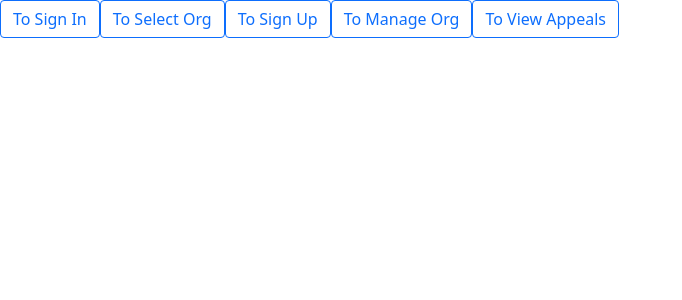
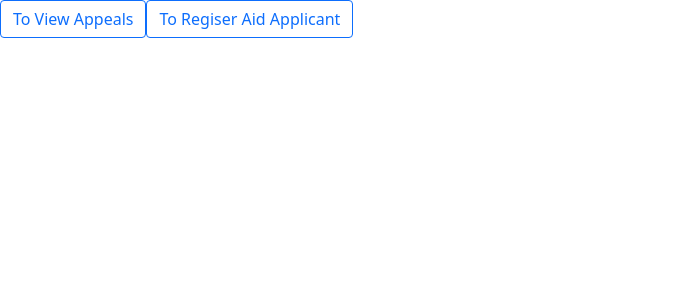
Before and after one commit to Hihihi1215/CovidMan, a React (Create React App) app: page /OrgRepHome in a window 1280 px wide. Before the commit this address led to /Home. Shown: the top 300 px of the page, without its empty margins (0-682 px from the left). Built offline with nearby package versions, Linux system fonts and the light colour scheme.

Commit message:
Context for organisations done

```diff
--- /dev/null
+++ b/src/OrganisationContext.js
@@ -0,0 +1,31 @@
+import React, { useContext, useState } from 'react';
+
+const OrganisationContext = React.createContext();
+const OrganisationUpdateContext = React.createContext();
+
+export const useOrganisation = () => {
+    return useContext(OrganisationContext);
+}
+
+export const useOrganisationUpdate = () => {
+    return useContext(OrganisationUpdateContext);
+}
+
+function OrganisationProvider({children}) {
+    const [ organisation, setOrganisation ] = useState({});
+
+    const updateOrganisation = (orgObject) => {
+        setOrganisation(orgObject);
+    }
+
+    return (
+        <OrganisationContext.Provider value={organisation}>
+            <OrganisationUpdateContext.Provider value={updateOrganisation}>
+                {children}
+            </OrganisationUpdateContext.Provider>
+        </OrganisationContext.Provider>
+    )
+
+}
+
+export default OrganisationProvider
--- a/src/index.js
+++ b/src/index.js
@@ -3,10 +3,13 @@ import ReactDOM from 'react-dom';
 import './css/index.css';
 import App from './webPages/App';
 import reportWebVitals from './reportWebVitals';
+import OrganisationProvider from './OrganisationContext';
 
 ReactDOM.render(
   <React.StrictMode>
-    <App />
+    <OrganisationProvider>
+      <App />
+    </OrganisationProvider>
   </React.StrictMode>,
   document.getElementById('root')
 );
--- a/src/webPages/App.js
+++ b/src/webPages/App.js
@@ -11,6 +11,7 @@ import RegisterCovidManAdmin from './RegisterCovidManAdmin';
 import ManageOrganization from './ManageOrganization';
 import AdminConfirmationModal from '../components/AdminConfirmationModal';
 import ViewAppeals from './ViewAppeals';
+import OrgRepHome from './OrgRepHome';
 
 function App() {
 
@@ -40,11 +41,14 @@ function App() {
               <SelectOrganisation/>
             </>
           }/>
-          <Route path='/RegisterApp' element={
-            <>
-              <RegisterAidApplicant showModal={showModal}/>
-              <AidAppConfirmationModal/>
-            </>
+          <Route path='OrgRepHome' element={
+            <OrgRepHome/>
+          }/>
+          <Route path='OrgRepHome/RegisterApp' element={
+              <>
+                <RegisterAidApplicant showModal={showModal}/>
+                <AidAppConfirmationModal/>
+              </>
           }/>
           <Route path='/RegisterAdmin' element={
             <>
--- a/src/webPages/Home.js
+++ b/src/webPages/Home.js
@@ -18,9 +18,6 @@ function Home() {
         <Link to="/ManageOrg">
           <Button variant="outline-primary">To Manage Org</Button>
         </Link>
-        <Link to="/ViewAppeals">
-          <Button variant="outline-primary">To View Appeals</Button>
-        </Link>
     </div>
   )
 }
--- /dev/null
+++ b/src/webPages/OrgRepHome.js
@@ -0,0 +1,23 @@
+import React from 'react'
+import { Button } from 'react-bootstrap';
+import { Link } from 'react-router-dom'
+import { useOrganisation } from '../OrganisationContext'
+
+function OrgRepHome() {
+
+    const { orgName, orgDocID } = useOrganisation();
+
+  return (
+    <div className='org-repHomeWrapper'>
+        <Link to="/ViewAppeals">
+          <Button variant="outline-primary">To View Appeals</Button>
+        </Link>
+        <Link to='/OrgRepHome/RegisterApp'>
+            <Button variant="outline-primary">To Regiser Aid Applicant</Button>
+        </Link>
+        {orgName}
+    </div>
+  )
+}
+
+export default OrgRepHome
--- a/src/webPages/RegisterAidApplicant.js
+++ b/src/webPages/RegisterAidApplicant.js
@@ -2,12 +2,11 @@ import React from 'react'
 import { useLocation } from 'react-router-dom'
 import RegisterAppForm from '../components/RegisterAppForm'
 import '../css/RegisterAidApplicant.css'
+import { useOrganisation } from '../OrganisationContext';
 
 function RegisterAidApplicant(props) {
 
-  const location = useLocation();
-  const locationState = location.state;
-  const { orgName, orgDocID } = locationState;
+  const { orgName, orgDocID } = useOrganisation();
 
   const blurThePage = () => {
     const registerAidApplicant = document.querySelector('.register-aidApplicant');
--- a/src/webPages/SignIn.js
+++ b/src/webPages/SignIn.js
@@ -7,10 +7,12 @@ import { useNavigate } from 'react-router-dom'
 import { CSSTransition } from 'react-transition-group'
 import '../css/SignIn.css'
 import { auth, getOrgByDocID, getUserByUID, getUserByUsername} from '../firebase'
+import { useOrganisationUpdate } from '../OrganisationContext'
 
 
 function SignIn() {
 
+  const setOrganisation = useOrganisationUpdate();
   const navigate = useNavigate();
   const [ username, setUsername ] = useState('');
   const [ password, setPassword ] = useState('');
@@ -44,8 +46,11 @@ function SignIn() {
               const orgDocID = res.orgDocID;
               const org = getOrgByDocID(orgDocID);
               org.then((res) => {
-                navigate('/RegisterApp', {
-                  state : { orgName : res.orgName, orgDocID : orgDocID },
+                setOrganisation({
+                  orgName : res.orgName,
+                  orgDocID : orgDocID
+                })
+                navigate('/OrgRepHome', {
                   replace : true
                 });
               })
@@ -61,6 +66,7 @@ function SignIn() {
           if(code.indexOf('password') != -1){
             invalidSignIn('password');
           } else {
+            console.log(code)
             invalidSignIn('username')
           }
         })
```
